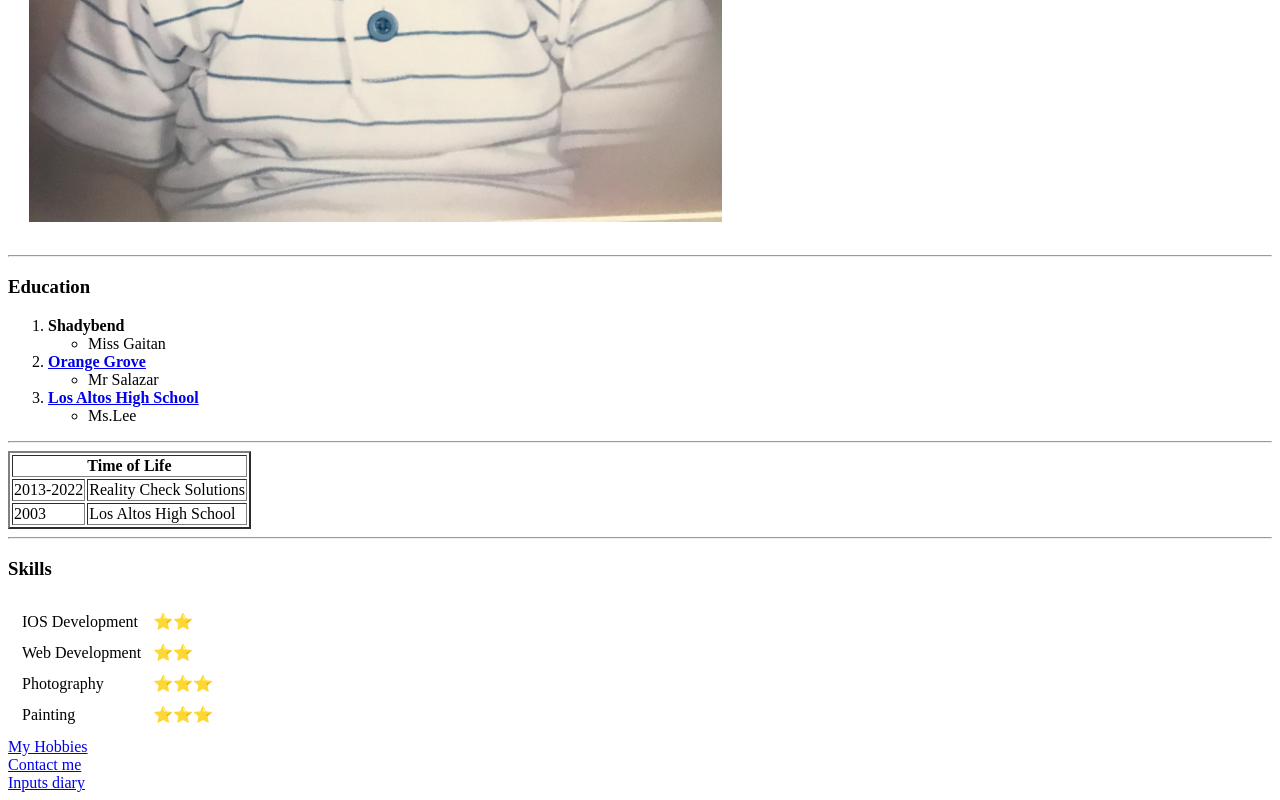
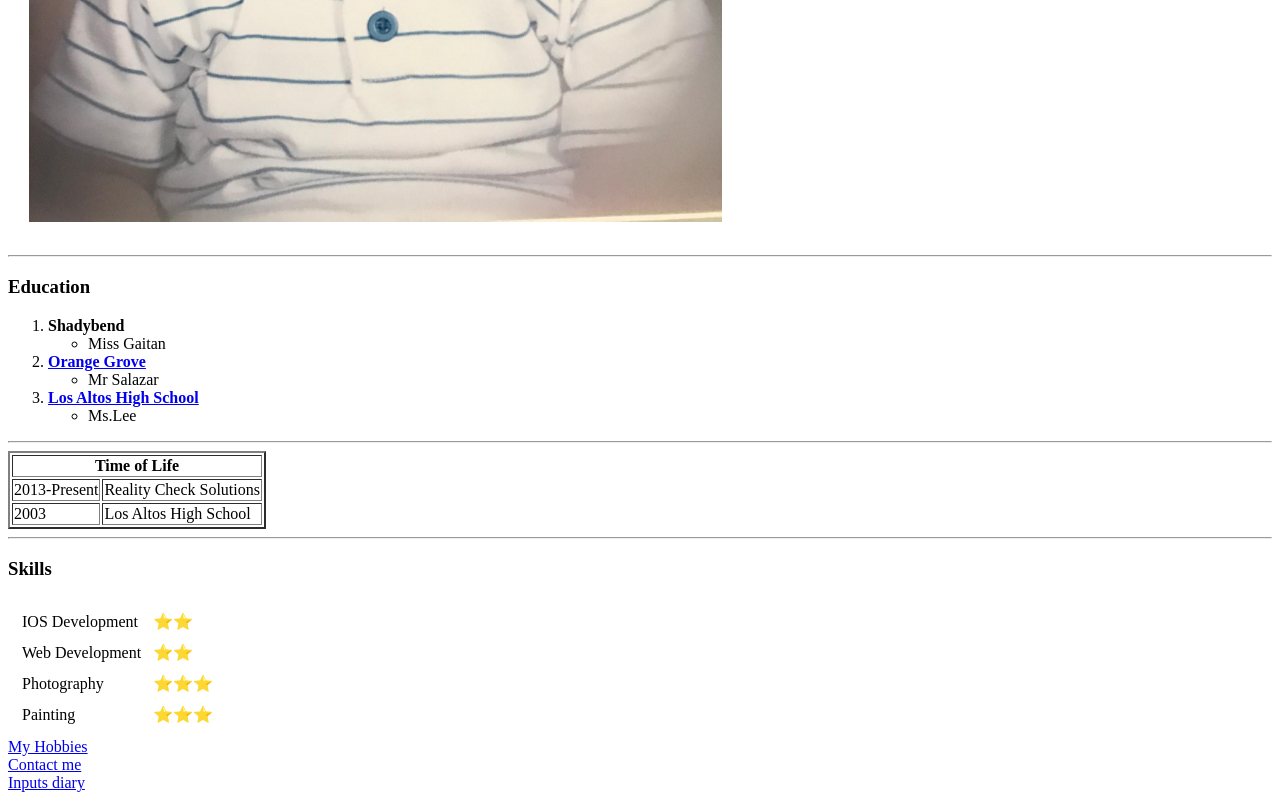
Before and after one commit to Vegtheman/cv, a plain HTML site: page index.html in a window 1280 px wide. Shown: the part 731-1531 px from the top of the page. Drawn offline with Linux system fonts and the light colour scheme.

Commit message:
Update index.html

```diff
--- a/index.html
+++ b/index.html
@@ -46,7 +46,7 @@
     </thead>
     <tbody>
       <tr>
-        <td>2013-2022</td>
+        <td>2013-Present</td>
         <td>Reality Check Solutions</td>
       </tr>
       <tr>
```
